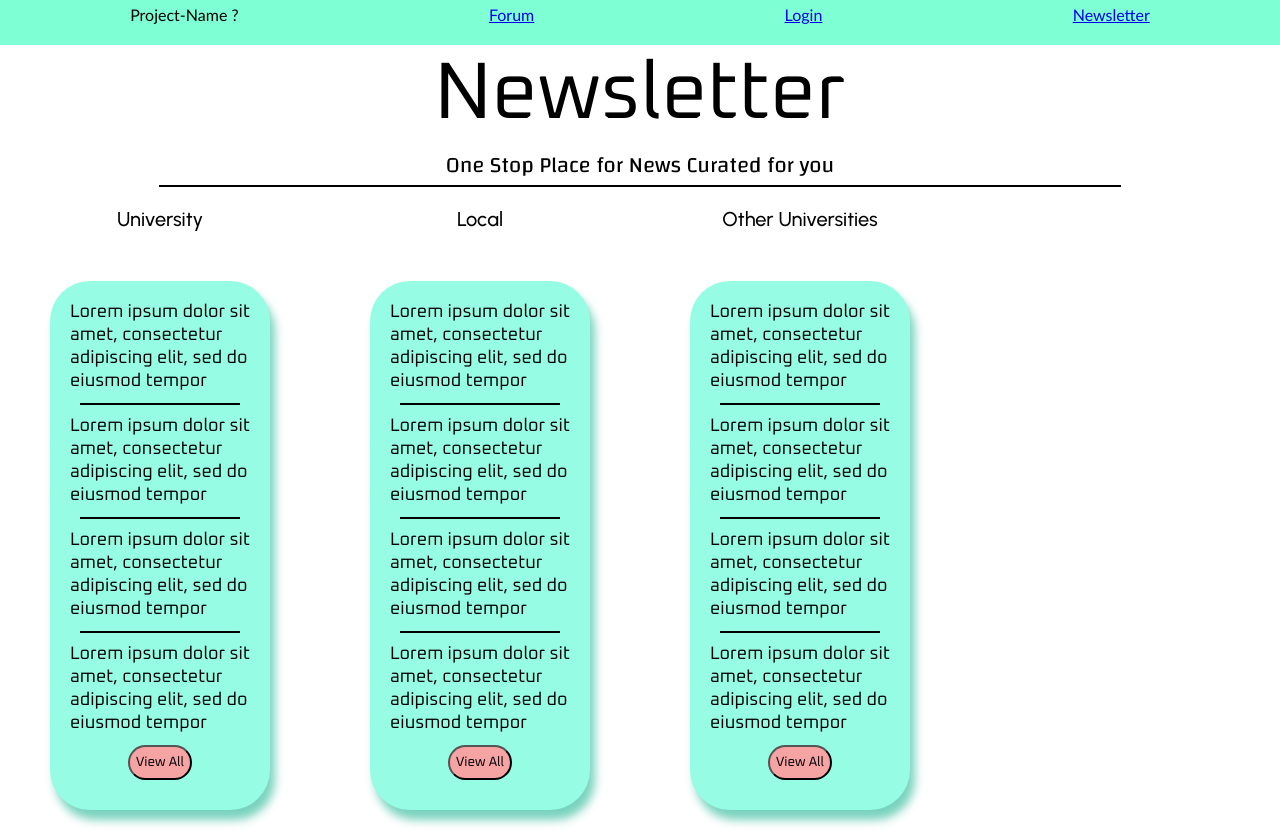
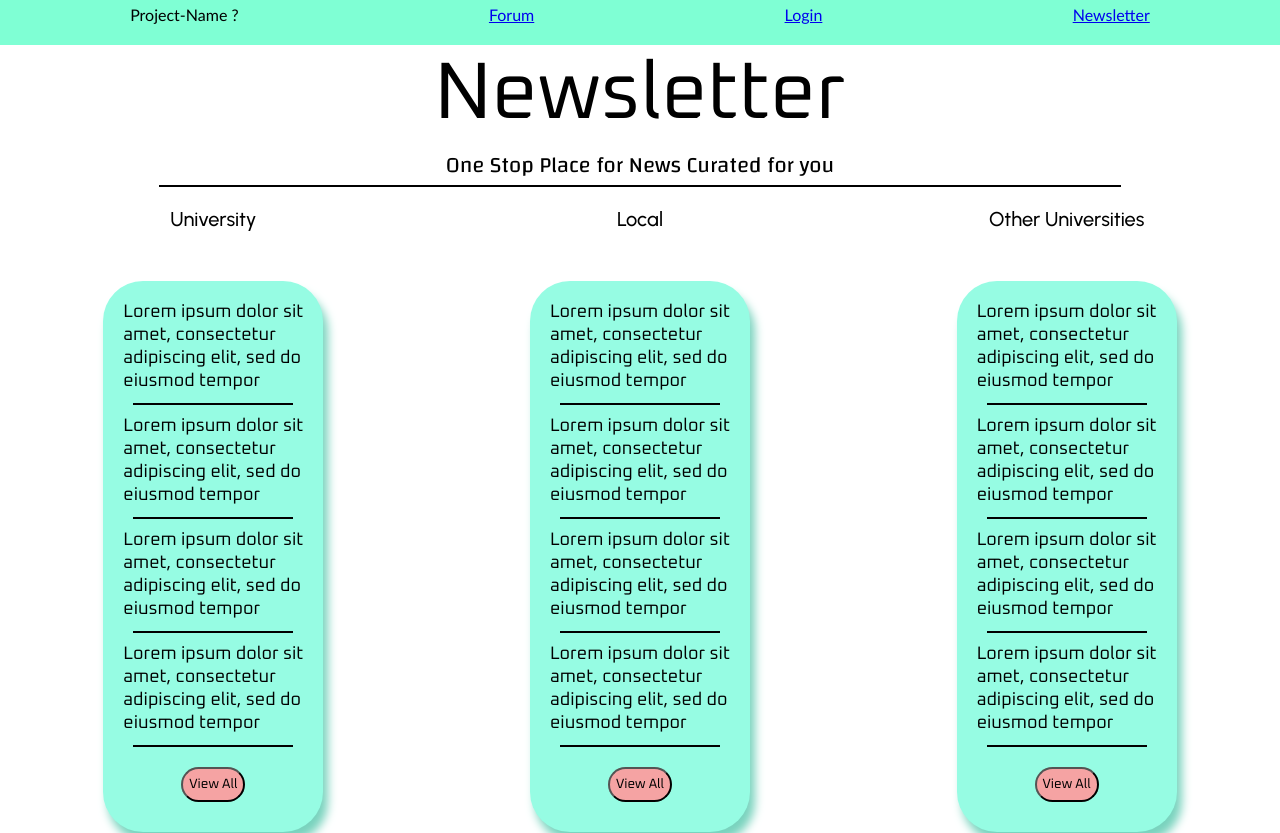
Before and after one commit to sandeepKBM/front-end-Collaborator, a React (Create React App) app in the folder front-end/: page /newsletter in a window 1280 px wide. Shown: the top 833 px of the page. Built offline with nearby package versions, Linux system fonts and the light colour scheme.

Commit message:
object added to newsletter

```diff
--- a/front-end/src/App.css
+++ b/front-end/src/App.css
@@ -90,6 +90,7 @@
   display: flex;
   flex-wrap: wrap;
   margin: auto;
+  justify-content: space-around;
 }
 #box-view{
   background: #96FCE3;
--- a/front-end/src/Newsletter.js
+++ b/front-end/src/Newsletter.js
@@ -1,4 +1,20 @@
 function Newsletter(){
+
+    const obj=[
+        {
+            'title': 'Lorem ipsum dolor sit amet, consectetur adipiscing elit, sed do eiusmod tempor',
+        },
+        {
+            'title': 'Lorem ipsum dolor sit amet, consectetur adipiscing elit, sed do eiusmod tempor',
+        },
+        {
+            'title': 'Lorem ipsum dolor sit amet, consectetur adipiscing elit, sed do eiusmod tempor',
+        },
+        {
+            'title': 'Lorem ipsum dolor sit amet, consectetur adipiscing elit, sed do eiusmod tempor',
+        }
+    ]
+
     return(
         <>
         <div id="head-view">
@@ -18,27 +34,18 @@
                     University
                 </div>
                 <div id="box-view">
+                {obj.map((val)=>{
+                    return (
+                        <>
                         <div id="box-text-view">
-                    Lorem ipsum dolor sit amet, consectetur adipiscing elit, sed do eiusmod tempor
+                            {val.title}
                             </div>
                             <div id="box-hr-view">
 
                             </div>
-                    <div id="box-text-view">
-                    Lorem ipsum dolor sit amet, consectetur adipiscing elit, sed do eiusmod tempor
-                    </div>
-                    <div id="box-hr-view">
-
-                    </div>
-                    <div id="box-text-view">
-                    Lorem ipsum dolor sit amet, consectetur adipiscing elit, sed do eiusmod tempor
-                    </div>
-                    <div id="box-hr-view">
-
-                    </div>
-                    <div id="box-text-view">
-                    Lorem ipsum dolor sit amet, consectetur adipiscing elit, sed do eiusmod tempor
-                    </div>
+                        </>
+                    )
+                })}
                     <button id="box-button-view">
                         View All
                     </button>
@@ -49,27 +56,18 @@
                     Local
                 </div>
                 <div id="box-view">
+                    {obj.map((val)=>{
+                        return (
+                            <>
                             <div id="box-text-view">
-                    Lorem ipsum dolor sit amet, consectetur adipiscing elit, sed do eiusmod tempor
+                                {val.title}
                                 </div>
                                 <div id="box-hr-view">
 
                                 </div>
-                    <div id="box-text-view">
-                    Lorem ipsum dolor sit amet, consectetur adipiscing elit, sed do eiusmod tempor
-                    </div>
-                    <div id="box-hr-view">
-
-                    </div>
-                    <div id="box-text-view">
-                    Lorem ipsum dolor sit amet, consectetur adipiscing elit, sed do eiusmod tempor
-                    </div>
-                    <div id="box-hr-view">
-
-                    </div>
-                    <div id="box-text-view">
-                    Lorem ipsum dolor sit amet, consectetur adipiscing elit, sed do eiusmod tempor
-                    </div>
+                            </>
+                        )
+                    })}
                     <button id="box-button-view">
                         View All
                     </button>
@@ -80,27 +78,18 @@
                     Other Universities
                 </div>
                 <div id="box-view">
+                    {obj.map((val)=>{
+                        return (
+                            <>
                             <div id="box-text-view">
-                    Lorem ipsum dolor sit amet, consectetur adipiscing elit, sed do eiusmod tempor
+                                {val.title}
                                 </div>
                                 <div id="box-hr-view">
 
                                 </div>
-                    <div id="box-text-view">
-                    Lorem ipsum dolor sit amet, consectetur adipiscing elit, sed do eiusmod tempor
-                    </div>
-                    <div id="box-hr-view">
-
-                    </div>
-                    <div id="box-text-view">
-                    Lorem ipsum dolor sit amet, consectetur adipiscing elit, sed do eiusmod tempor
-                    </div>
-                    <div id="box-hr-view">
-
-                    </div>
-                    <div id="box-text-view">
-                    Lorem ipsum dolor sit amet, consectetur adipiscing elit, sed do eiusmod tempor
-                    </div>
+                            </>
+                        )
+                    })}
                     <button id="box-button-view">
                         View All
                     </button>
```
Also changed, not shown: front-end/src/dispage.js (+0 -9 lines). Lines whose indentation alone changed are shown as unchanged.
